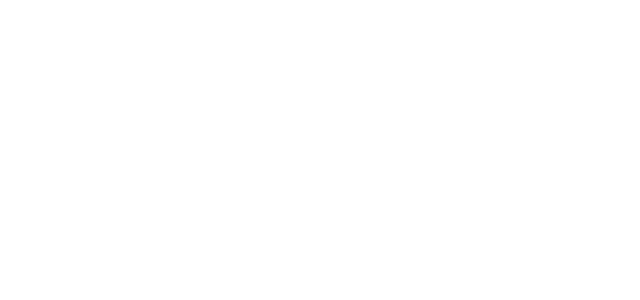
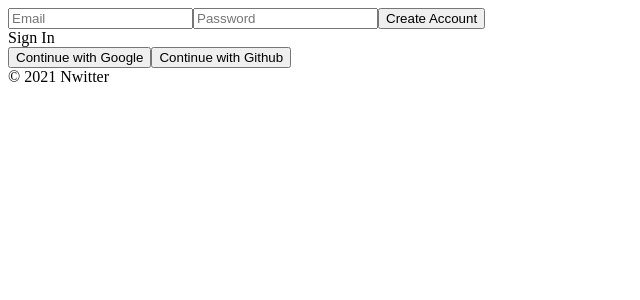
Before and after one commit to fromseoul/nwitter, a React (Create React App) app: page /#/ in a window 1280 px wide. Shown: the top 300 px of the page, without its empty margins (0-640 px from the left). Built offline with nearby package versions, Linux system fonts and the light colour scheme; no server answers.

Commit message:
auth, login, logout, social login

```diff
--- /dev/null
+++ b/src/components/App.js
@@ -0,0 +1,27 @@
+import React, {useEffect, useState} from "react";
+import AppRouter from "./AppRouter";
+import { authService } from "fbase";
+
+
+function App() {
+  const [init, setInit] = useState(false);
+  const[isLoggedIn, setIsLoggedIn] = useState(false);
+
+  useEffect(() => {
+    authService.onAuthStateChanged((user) => {
+      if (user) {
+        setIsLoggedIn(true);
+      } else {
+        setIsLoggedIn(false);
+      }
+      setInit(true);
+    })
+    }, []);
+
+  return <>
+    {init ? <AppRouter isLoggedIn={isLoggedIn} /> : 'Initializing...'}
+    <footer>&copy; {new Date().getFullYear()} Nwitter</footer>
+  </>
+}
+
+export default App;
--- /dev/null
+++ b/src/components/AppRouter.js
@@ -0,0 +1,38 @@
+import React from 'react';
+import { HashRouter as Router, Route, Switch } from 'react-router-dom';
+import Auth from "../routes/Auth";
+import Home from "../routes/Home";
+import Navigation from "./Navigation";
+import Profile from "../routes/Profile";
+import {Redirect} from "react-router";
+
+function AppRouter({ isLoggedIn }) {
+
+    return (
+        <Router>
+            {isLoggedIn && <Navigation />}
+            <Switch>
+                {isLoggedIn ?
+                    <>
+                        <Route exact path="/">
+                            <Home />
+                        </Route>
+                        <Route exact path="/profile">
+                            <Profile />
+                        </Route>
+                        <Redirect from="*" to="/" />
+                    </>
+                    :
+                    <>
+                        <Route exact path="/">
+                            <Auth />
+                        </Route>
+                        <Redirect from="*" to="/" />
+                    </>
+                }
+            </Switch>
+        </Router>
+    )
+}
+
+export default AppRouter;
--- /dev/null
+++ b/src/components/Navigation.js
@@ -0,0 +1,19 @@
+import React from 'react';
+import { Link } from "react-router-dom";
+
+function Navigation() {
+    return (
+        <nav>
+            <ul>
+                <li>
+                    <Link to="/">Home</Link>
+                </li>
+                <li>
+                    <Link to="/profile">Profile</Link>
+                </li>
+            </ul>
+        </nav>
+    );
+}
+
+export default Navigation;
--- a/src/fbase.js
+++ b/src/fbase.js
@@ -1,4 +1,5 @@
 import firebase from "firebase/compat/app";
+import "firebase/compat/auth";
 
 const firebaseConfig = {
     apiKey: process.env.REACT_APP_API_KEY,
@@ -9,4 +10,8 @@ const firebaseConfig = {
     appId: process.env.REACT_APP_APP_ID,
 };
 
-export default firebase.initializeApp(firebaseConfig);
+firebase.initializeApp(firebaseConfig);
+
+export const firebaseInstance = firebase;
+
+export const authService = firebase.auth();
--- a/src/index.js
+++ b/src/index.js
@@ -1,6 +1,6 @@
 import React from 'react';
 import ReactDOM from 'react-dom';
-import App from './App';
+import App from './components/App';
 
 ReactDOM.render(
   <React.StrictMode>
--- /dev/null
+++ b/src/routes/Auth.js
@@ -0,0 +1,67 @@
+import React, {useState} from 'react';
+import {authService, firebaseInstance} from "../fbase";
+
+function Auth() {
+
+    const [email, setEmail] = useState('');
+    const [password, setPassword] = useState('');
+    const [newAccount, setNewAccount] = useState(true);
+    const [error, setError] = useState('');
+
+    const onChange = (event) => {
+        const { target: { name, value }} = event;
+        if (name === 'email') {
+            setEmail(value);
+        } else if (name === 'password') {
+            setPassword(value);
+        }
+    };
+
+    const onSubmit = async (event) => {
+        event.preventDefault();
+
+        try {
+            let data;
+            if (newAccount) {
+                data = await authService.createUserWithEmailAndPassword(email, password);
+            } else {
+                data = await authService.signInWithEmailAndPassword(email, password);
+            }
+        } catch (e) {
+            setError(e.message);
+        }
+
+    };
+
+    const toggleAccount = () => setNewAccount(prev => !prev);
+
+    const onSocialClick = async (event) => {
+        const { name } = event.target;
+        let provider;
+
+        if (name === 'google') {
+            provider = new firebaseInstance.auth.GoogleAuthProvider();
+        } else if (name === 'github') {
+            provider = new firebaseInstance.auth.GithubAuthProvider();
+        }
+        const data = await authService.signInWithPopup(provider);
+    }
+
+    return (
+        <div>
+            <form onSubmit={onSubmit}>
+                <input name="email" placeholder="Email" type="email" required value={email} onChange={onChange} />
+                <input name="password" placeholder="Password" type="password" required value={password} onChange={onChange} />
+                <input  value={newAccount ? "Create Account" : "Log In"} type="submit" />
+                {error}
+            </form>
+            <span onClick={toggleAccount}>{newAccount ? "Sign In" : "Create Account"}</span>
+            <div>
+                <button onClick={onSocialClick} name="google">Continue with Google</button>
+                <button onClick={onSocialClick} name="github">Continue with Github</button>
+            </div>
+        </div>
+    );
+}
+
+export default Auth;
--- /dev/null
+++ b/src/routes/Home.js
@@ -0,0 +1,9 @@
+import React from 'react';
+
+function Home() {
+    return (
+        <div>Home</div>
+    );
+}
+
+export default Home;
--- /dev/null
+++ b/src/routes/Profile.js
@@ -0,0 +1,15 @@
+import React from 'react';
+import {authService} from "../fbase";
+
+function Profile() {
+
+    const onLogOutClick = () => {
+        authService.signOut();
+    }
+
+    return (
+        <div><button onClick={onLogOutClick}>Log Out</button></div>
+    );
+}
+
+export default Profile;
```
Also changed, not shown: src/App.js (deleted, +0 -9 lines), src/routes/EditProfile.js (added, +9 -0 lines).
